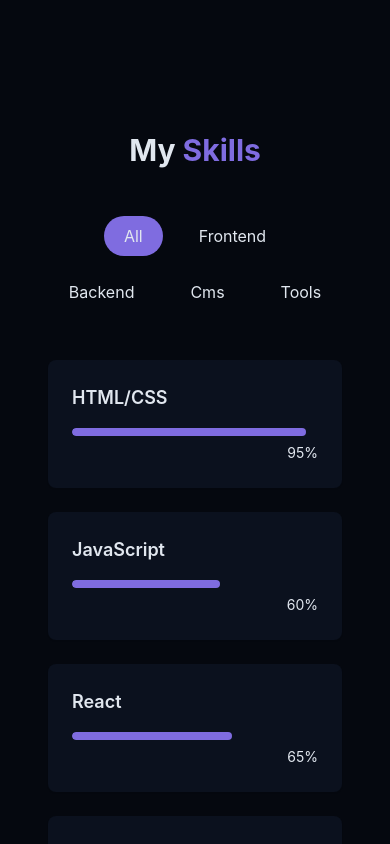
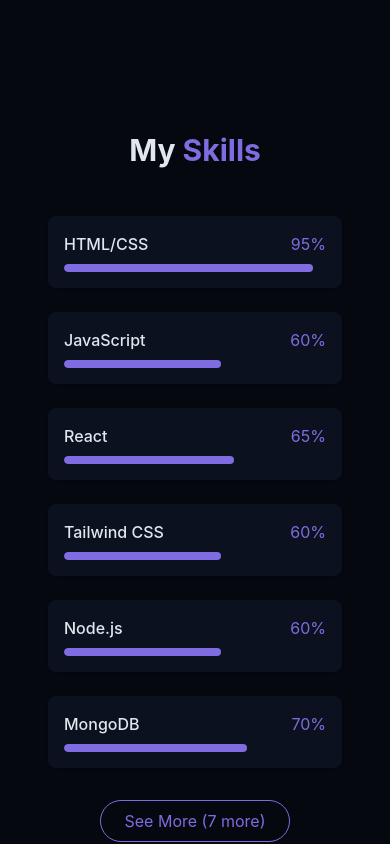
Before and after one commit to Franbeko/franciskhaizel.dev, a React (Vite) app: page / in a window 390 px wide. Shown: the part 2440-3284 px from the top of the page. Built offline with nearby package versions, Linux system fonts and the light colour scheme.

Commit message:
add See More toggle for skills section on mobile

```diff
--- a/src/components/SkillsSection.jsx
+++ b/src/components/SkillsSection.jsx
@@ -1,90 +1,65 @@
 import { useState } from "react";
-import { cn } from "@/lib/utils";
-
-const skills = [
-  // Frontend
-  { name: "HTML/CSS", level: 95, category: "frontend" },
-  { name: "JavaScript", level: 60, category: "frontend" },
-  { name: "React", level: 65, category: "frontend" },
-//   { name: "TypeScript", level: 85, category: "frontend" },
-  { name: "Tailwind CSS", level: 60, category: "frontend" },
-
-  // Backend
-  { name: "Node.js", level: 60, category: "backend" },
-//   { name: "Express", level: 75, category: "backend" },
-  { name: "MongoDB", level: 70, category: "backend" },
-//   { name: "PostgreSQL", level: 65, category: "backend" },
-  { name: "PHP", level: 80, category: "backend" },
-  { name: "PhpMyAdmin", level: 90, category: "backend" },
-  { name: "MySQL", level: 85, category: "backend" },
-
-   // cms
-  { name: "WordPress", level: 90, category: "cms" },
-  { name: "SharePoint", level: 75, category: "cms" },
-
-  // Tools
-  { name: "GitHub", level: 70, category: "tools" },
-//   { name: "Docker", level: 70, category: "tools" },
-//   { name: "Figma", level: 65, category: "tools" },
-  { name: "VS Code", level: 95, category: "tools" },
-];
-
-const categories = ["all", "frontend", "backend", "cms", "tools"];
 
 export const SkillsSection = () => {
-  const [activeCategory, setActiveCategory] = useState("all");
+  const [showAllSkills, setShowAllSkills] = useState(false);
 
-  const filteredSkills = skills.filter(
-    (skill) => activeCategory === "all" || skill.category === activeCategory
-  );
+  const skills = [
+    { name: "HTML/CSS", level: 95 },
+    { name: "JavaScript", level: 60 },
+    { name: "React", level: 65 },
+    { name: "Tailwind CSS", level: 60 },
+    { name: "Node.js", level: 60 },
+    { name: "MongoDB", level: 70 },
+    { name: "PHP", level: 80 },
+    { name: "PhpMyAdmin", level: 90 },
+    { name: "MySQL", level: 85 },
+    { name: "WordPress", level: 90 },
+    { name: "SharePoint", level: 75 },
+    { name: "GitHub", level: 70 },
+    { name: "VS Code", level: 95 },
+  ];
+
+  // Show only first 6 skills on mobile unless "See More" is clicked
+  const displayedSkills = showAllSkills ? skills : skills.slice(0, 6);
+
   return (
-    <section id="skills" className="py-24 px-4 relative bg-secondary/30">
+    <section id="skills" className="py-24 px-4 relative">
       <div className="container mx-auto max-w-5xl">
         <h2 className="text-3xl md:text-4xl font-bold mb-12 text-center">
-          My <span className="text-primary"> Skills</span>
+          My <span className="text-primary">Skills</span>
         </h2>
 
-        <div className="flex flex-wrap justify-center gap-4 mb-12">
-          {categories.map((category, key) => (
-            <button
-              key={key}
-              onClick={() => setActiveCategory(category)}
-              className={cn(
-                "px-5 py-2 rounded-full transition-colors duration-300 capitalize",
-                activeCategory === category
-                  ? "bg-primary text-primary-foreground"
-                  : "bg-secondary/70 text-forefround hover:bd-secondary"
-              )}
+        <div className="grid grid-cols-1 md:grid-cols-2 lg:grid-cols-3 gap-6">
+          {displayedSkills.map((skill, index) => (
+            <div
+              key={index}
+              className="bg-card p-4 rounded-lg shadow-sm card-hover"
             >
-              {category}
-            </button>
-          ))}
-        </div>
-
-        <div className="grid grid-cols-1 sm:grid-cols-2 lg:grid-cols-3 gap-6">
-          {filteredSkills.map((skill, key) => (
-            <div
-              key={key}
-              className="bg-card p-6 rounded-lg shadow-xs card-hover"
-            >
-              <div className="text-left mb-4">
-                <h3 className="font-semibold text-lg"> {skill.name}</h3>
+              <div className="flex justify-between mb-2">
+                <span className="font-medium">{skill.name}</span>
+                <span className="text-primary">{skill.level}%</span>
               </div>
-              <div className="w-full bg-secondary/50 h-2 rounded-full overflow-hidden">
+              <div className="h-2 bg-secondary rounded-full overflow-hidden">
                 <div
-                  className="bg-primary h-2 rounded-full origin-left animate-[grow_1.5s_ease-out]"
-                  style={{ width: skill.level + "%" }}
+                  className="h-full bg-primary rounded-full transition-all duration-500"
+                  style={{ width: `${skill.level}%` }}
                 />
-              </div>
-
-              <div className="text-right mt-1">
-                <span className="text-sm text-muted-foreground">
-                  {skill.level}%
-                </span>
               </div>
             </div>
           ))}
         </div>
+
+        {/* Show "See More" button only on mobile, and only if there are more skills */}
+        {skills.length > 6 && (
+          <div className="text-center mt-8 md:hidden">
+            <button
+              onClick={() => setShowAllSkills(!showAllSkills)}
+              className="px-6 py-2 rounded-full border border-primary text-primary hover:bg-primary/10 transition-colors duration-300"
+            >
+              {showAllSkills ? "Show Less" : `See More (${skills.length - 6} more)`}
+            </button>
+          </div>
+        )}
       </div>
     </section>
   );
```
